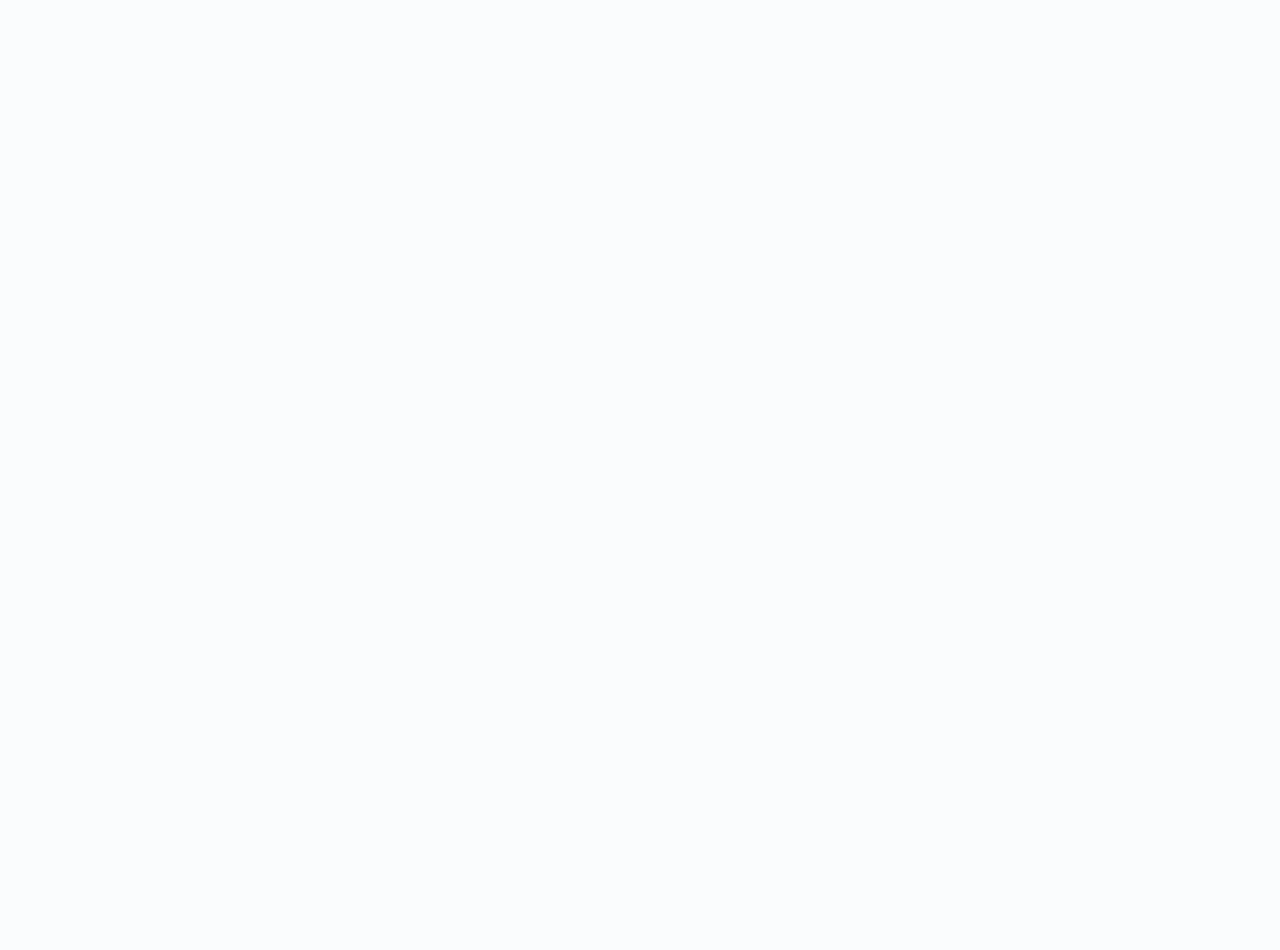
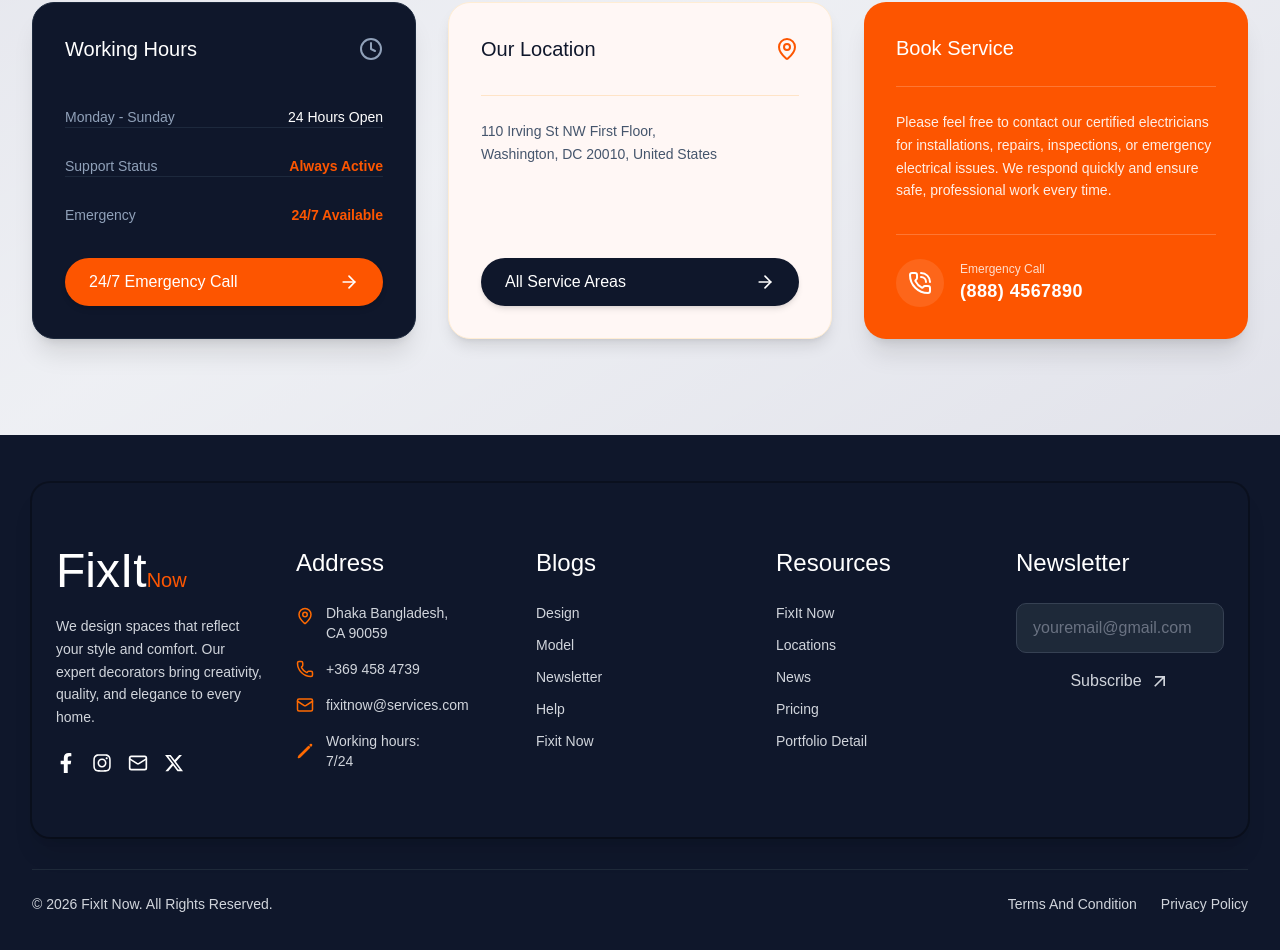
Before and after one commit to sumonkhan0077/FixItNow-frontend, a Next.js app: page /contactus in a window 1280 px wide. Before the commit this address had no page. Shown: the part 338-1288 px from the top of the page. Before the commit the page ends 800 px from the top, so only its background shows below. Built offline with nearby package versions, Linux system fonts and the light colour scheme; no server answers; a web font is replaced by a local one.

Commit message:
added footer new design

```diff
--- /dev/null
+++ b/src/app/(publicGroup)/contactus/page.tsx
@@ -0,0 +1,12 @@
+import ServicesSection from '@/components/HomePage/ServicesSection';
+
+
+const ContactUsPage = () => {
+    return (
+        <div>
+            <ServicesSection></ServicesSection>
+        </div>
+    );
+};
+
+export default ContactUsPage;
--- a/src/components/HomePage/Footer.tsx
+++ b/src/components/HomePage/Footer.tsx
@@ -1,160 +1,194 @@
-"use client";
+"use client"
+import { FaFacebookF, FaTwitter, FaInstagram, FaLinkedinIn } from "react-icons/fa";
+import {
+  Mail,
+  Phone,
+  MapPin,
+} from "lucide-react";
+import { MdOutlineArrowOutward } from "react-icons/md";
+import { FaXTwitter } from "react-icons/fa6";
+import Link from "next/link";
+import { IoPencil } from "react-icons/io5";
 
-import Link from "next/link";
-import { Wrench, PhoneCall, Mail, MapPin, ArrowRight } from "lucide-react";
-import { FaFacebookF, FaTwitter, FaInstagram, FaLinkedinIn } from "react-icons/fa";
-
-export default function Footer() {
+const Footer = () => {
   return (
-    <footer className="bg-slate-950 text-slate-300 pt-20 pb-10 border-t border-slate-900">
-      <div className="max-w-7xl mx-auto px-4 md:px-8 space-y-16">
-
-        {/* Top Newsletter / CTA Row */}
-        <div className="bg-slate-900/60 border border-slate-800/80 rounded-3xl p-8 md:p-12 flex flex-col lg:flex-row items-center justify-between gap-8 shadow-xl">
-          <div className="space-y-2 text-center lg:text-left">
-            <h3 className="text-2xl md:text-3xl font-semibold text-white tracking-tight">
-              Need Professional & Emergency Services?
-            </h3>
-            <p className="text-sm text-slate-400">
-              We are available 24/7 to solve all your home and business maintenance issues.
+    <footer className="bg-slate-900 text-gray-300 py-12">
+      <div className="max-w-7xl mx-auto px-4 sm:px-6 lg:px-8">
+        <div className="grid grid-cols-1 md:grid-cols-2 lg:grid-cols-5 gap-8 bg-slate-900 shadow-xl ring-2 ring-black/30 pt-16 pb-16 pl-6 pr-6 rounded-2xl">
+          {/* Logo & Description */}
+          <div className="lg:col-span-1">
+            <Link href="/">
+              <div className="mb-5">
+                <span className="text-white text-5xl font-normal">FixIt</span>
+                <span className="text-primary text-xl font-normal">Now</span>
+              </div>
+            </Link>
+            <p className="text-sm leading-relaxed mb-6">
+              We design spaces that reflect your style and comfort. Our expert decorators bring creativity, quality, and elegance to every home.
             </p>
-          </div>
-          <div className="flex items-center gap-4 w-full lg:w-auto">
-            <Link
+            <div className="flex space-x-4">
+              <a
                 href="#"
-              className="w-full lg:w-auto bg-primary text-white px-8 py-4 rounded-full font-medium shadow-lg hover:opacity-90 transition-all text-center inline-flex items-center justify-center gap-2 group"
+                className="text-white hover:text-orange-500 transition"
               >
-              <span>Get In Touch</span>
-              <ArrowRight className="w-4 h-4 group-hover:translate-x-1 transition-transform" />
-            </Link>
+                <FaFacebookF size={20} />
+              </a>
+              <a
+                href="#"
+                className="text-white hover:text-orange-500 transition"
+              >
+                <FaInstagram size={20} />
+              </a>
+              <a
+                href="#"
+                className="text-white hover:text-orange-500 transition"
+              >
+                <Mail size={20} />
+              </a>
+              <a
+                href="#"
+                className="text-white hover:text-orange-500 transition"
+              >
+                <FaXTwitter size={20} />
+              </a>
             </div>
           </div>
 
-        {/* Main Footer Links & Info Grid */}
-        <div className="grid grid-cols-1 md:grid-cols-2 lg:grid-cols-4 gap-10">
-
-          {/* Column 1: Brand Info */}
-          <div className="space-y-6">
-            <div className="flex items-center gap-2">
-              <div className="w-10 h-10 bg-primary rounded-xl flex items-center justify-center text-white">
-                <Wrench className="w-5 h-5" />
+          {/* Address */}
+          <div>
+            <h3 className="text-white text-2xl mb-6">Address</h3>
+            <div className="space-y-4 text-sm">
+              <div className="flex items-start gap-3">
+                <MapPin
+                  size={18}
+                  className="text-orange-500 mt-1 flex-shrink-0"
+                />
+                <p>
+                  Dhaka Bangladesh,
+                  <br />
+                  CA 90059
+                </p>
               </div>
-              <span className="text-xl font-bold tracking-tight text-white">
-                Service<span className="text-primary">Pro</span>
-              </span>
+              <div className="flex items-center gap-3">
+                <Phone size={18} className="text-orange-500 flex-shrink-0" />
+                <div>
+                  <p>+369 458 4739</p>
                 </div>
-            <p className="text-sm text-slate-400 leading-relaxed">
-              Providing top-notch 24/7 maintenance, electrical, plumbing, and professional home solutions with expert care.
-            </p>
-            {/* Social Icons from react-icons */}
-            <div className="flex items-center gap-3 pt-2">
-              <Link href="#" className="w-10 h-10 bg-slate-900 hover:bg-primary text-slate-300 hover:text-white rounded-full flex items-center justify-center transition-all">
-                <FaFacebookF className="w-4 h-4" />
-              </Link>
-              <Link href="#" className="w-10 h-10 bg-slate-900 hover:bg-primary text-slate-300 hover:text-white rounded-full flex items-center justify-center transition-all">
-                <FaTwitter className="w-4 h-4" />
-              </Link>
-              <Link href="#" className="w-10 h-10 bg-slate-900 hover:bg-primary text-slate-300 hover:text-white rounded-full flex items-center justify-center transition-all">
-                <FaInstagram className="w-4 h-4" />
-              </Link>
-              <Link href="#" className="w-10 h-10 bg-slate-900 hover:bg-primary text-slate-300 hover:text-white rounded-full flex items-center justify-center transition-all">
-                <FaLinkedinIn className="w-4 h-4" />
-              </Link>
+              </div>
+              <div className="flex items-center gap-3">
+                <Mail size={18} className="text-orange-500 flex-shrink-0" />
+                <p>fixitnow@services.com</p>
+              </div>
+              <div className="flex items-center gap-3">
+                <IoPencil size={18} className="text-orange-500 flex-shrink-0" />
+                <p>Working hours: <br />7/24</p>
+              </div>
             </div>
           </div>
 
-          {/* Column 2: Quick Links */}
-          <div className="space-y-6">
-            <h4 className="text-white font-semibold text-lg tracking-wide border-l-2 border-primary pl-3">
-              Quick Links
-            </h4>
+          {/* Blogs */}
+          <div>
+            <h3 className="text-white text-2xl mb-6">Blogs</h3>
             <ul className="space-y-3 text-sm">
               <li>
-                <Link href="#" className="hover:text-primary transition-colors inline-flex items-center gap-2">
-                  <span className="w-1.5 h-1.5 bg-primary rounded-full"></span> About Us
+                <Link href="#" className="hover:text-orange-500 transition">
+                  Design
                 </Link>
               </li>
               <li>
-                <Link href="#" className="hover:text-primary transition-colors inline-flex items-center gap-2">
-                  <span className="w-1.5 h-1.5 bg-primary rounded-full"></span> Our Services
+                <Link href="#" className="hover:text-orange-500 transition">
+                  Model
                 </Link>
               </li>
               <li>
-                <Link href="#" className="hover:text-primary transition-colors inline-flex items-center gap-2">
-                  <span className="w-1.5 h-1.5 bg-primary rounded-full"></span> Service Areas
+                <Link href="#" className="hover:text-orange-500 transition">
+                  Newsletter
                 </Link>
               </li>
               <li>
-                <Link href="#" className="hover:text-primary transition-colors inline-flex items-center gap-2">
-                  <span className="w-1.5 h-1.5 bg-primary rounded-full"></span> Pricing & Plans
+                <Link href="#" className="hover:text-orange-500 transition">
+                  Help
                 </Link>
               </li>
               <li>
-                <Link href="#" className="hover:text-primary transition-colors inline-flex items-center gap-2">
-                  <span className="w-1.5 h-1.5 bg-primary rounded-full"></span> Contact Us
+                <Link href="/" className="hover:text-orange-500 transition">
+                  Fixit Now
                 </Link>
               </li>
             </ul>
           </div>
 
-          {/* Column 3: Services */}
-          <div className="space-y-6">
-            <h4 className="text-white font-semibold text-lg tracking-wide border-l-2 border-primary pl-3">
-              Our Services
-            </h4>
+          {/* Resources */}
+          <div>
+            <h3 className="text-white text-2xl mb-6">Resources</h3>
             <ul className="space-y-3 text-sm">
               <li>
-                <Link href="#" className="hover:text-primary transition-colors">General Maintenance</Link>
+                <Link href="#" className="hover:text-orange-500 transition">
+                  FixIt Now
+                </Link>
               </li>
               <li>
-                <Link href="#" className="hover:text-primary transition-colors">Electrical Care</Link>
+                <Link href="#" className="hover:text-orange-500 transition">
+                  Locations
+                </Link>
               </li>
               <li>
-                <Link href="#" className="hover:text-primary transition-colors">Plumbing & Pipe Fit</Link>
+                <Link href="#" className="hover:text-orange-500 transition">
+                  News
+                </Link>
               </li>
               <li>
-                <Link href="#" className="hover:text-primary transition-colors">Interior & Painting</Link>
+                <Link href="#" className="hover:text-orange-500 transition">
+                  Pricing
+                </Link>
               </li>
               <li>
-                <Link href="#" className="hover:text-primary transition-colors">24/7 Emergency Support</Link>
+                <Link href="#" className="hover:text-orange-500 transition">
+                  Portfolio Detail
+                </Link>
               </li>
             </ul>
           </div>
 
-          {/* Column 4: Contact Info */}
-          <div className="space-y-6">
-            <h4 className="text-white font-semibold text-lg tracking-wide border-l-2 border-primary pl-3">
-              Contact Info
-            </h4>
-            <ul className="space-y-4 text-sm">
-              <li className="flex items-start gap-3">
-                <MapPin className="w-5 h-5 text-primary shrink-0 mt-0.5" />
-                <span className="text-slate-400">110 Irving St NW First Floor, Washington, DC 20010</span>
-              </li>
-              <li className="flex items-center gap-3">
-                <PhoneCall className="w-5 h-5 text-primary shrink-0" />
-                <span className="text-slate-400">(888) 4567890</span>
-              </li>
-              <li className="flex items-center gap-3">
-                <Mail className="w-5 h-5 text-primary shrink-0" />
-                <span className="text-slate-400">support@servicepro.com</span>
-              </li>
-            </ul>
-          </div>
-
-        </div>
-
-        {/* Bottom Copyright Row */}
-        <div className="border-t border-slate-900 pt-8 flex flex-col md:flex-row items-center justify-between text-xs text-slate-500 gap-4">
-          <p>© {new Date().getFullYear()} ServicePro. All rights reserved.</p>
-          <div className="flex items-center gap-6">
-            <Link href="#" className="hover:text-primary transition-colors">Privacy Policy</Link>
-            <Link href="#" className="hover:text-primary transition-colors">Terms of Service</Link>
-            <Link href="#" className="hover:text-primary transition-colors">Cookie Policy</Link>
+          {/* Newsletter */}
+          <div>
+            <h3 className="text-white text-2xl mb-6">
+              Newsletter
+            </h3>
+            <form className="space-y-4">
+              <input
+                type="email"
+                placeholder="youremail@gmail.com"
+                className="w-full px-4 py-3 bg-gray-800 border border-gray-700 rounded-lg focus:outline-none focus:border-orange-500 text-white placeholder-gray-500"
+              />
+              <button
+                type="submit"
+                className="w-full flex items-center justify-center gap-2 main-btn2"
+              >
+                Subscribe
+                <span className="text-xl">
+                  <MdOutlineArrowOutward />
+                </span>
+              </button>
+            </form>
           </div>
         </div>
 
+        {/* Bottom Bar */}
+        <div className="border-t border-gray-800 mt-8 pt-6 flex flex-col md:flex-row justify-between items-center text-sm">
+          <p>© {new Date().getFullYear()} FixIt Now. All Rights Reserved.</p>
+          <div className="flex space-x-6 mt-4 md:mt-0">
+            <Link href="#" className="hover:text-orange-500 transition">
+              Terms And Condition
+            </Link>
+            <Link href="#" className="hover:text-orange-500 transition">
+              Privacy Policy
+            </Link>
+          </div>
+        </div>
       </div>
     </footer>
   );
-}
+};
+
+export default Footer;
--- a/src/components/HomePage/ServicesSection.tsx
+++ b/src/components/HomePage/ServicesSection.tsx
@@ -22,7 +22,7 @@ export default function ServicesSection() {
 
           {/* Card 1: Working Hours (Dark Theme) */}
           <GsapWrapper animation="fadeUp" delay={0.2}>
-            <div className="bg-slate-950 text-white p-8 rounded-3xl shadow-xl flex flex-col justify-between h-full border border-slate-800">
+            <div className="bg-slate-900 text-white p-8 rounded-3xl shadow-xl flex flex-col justify-between h-full border border-slate-800">
               <div>
                 <div className="flex items-center justify-between mb-8">
                   <h3 className="text-xl font-medium">Working Hours</h3>
@@ -77,7 +77,7 @@ export default function ServicesSection() {
               <div className="mt-8">
                 <Link
                   href="#"
-                  className="inline-flex items-center justify-between w-full bg-slate-950 dark:bg-slate-800 text-white py-3 px-6 rounded-full font-medium shadow-md hover:bg-primary transition-all group"
+                  className="inline-flex items-center justify-between w-full bg-slate-900 dark:bg-slate-800 text-white py-3 px-6 rounded-full font-medium shadow-md hover:bg-primary transition-all group"
                 >
                   <span>All Service Areas</span>
                   <ArrowRight className="w-5 h-5 group-hover:translate-x-1 transition-transform" />
```
Also changed, not shown: src/app/(publicGroup)/aboutus/page.tsx (added, +13 -0 lines), src/components/shared/navbar.tsx (+20 -20 lines). Lines whose indentation alone changed are shown as unchanged.
